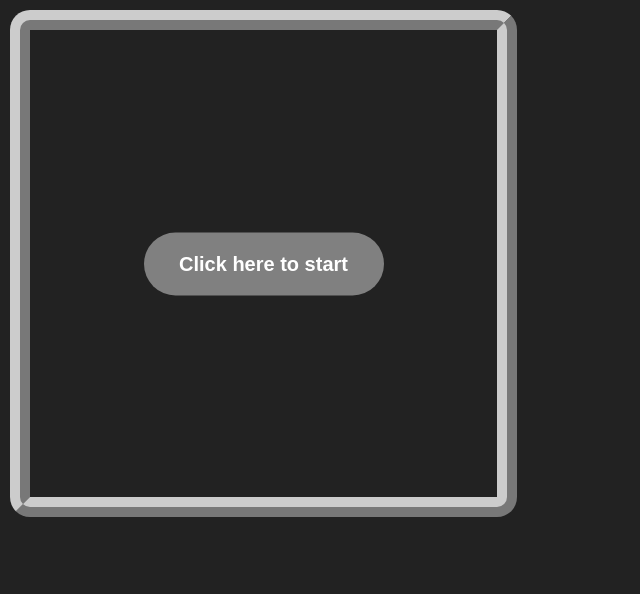
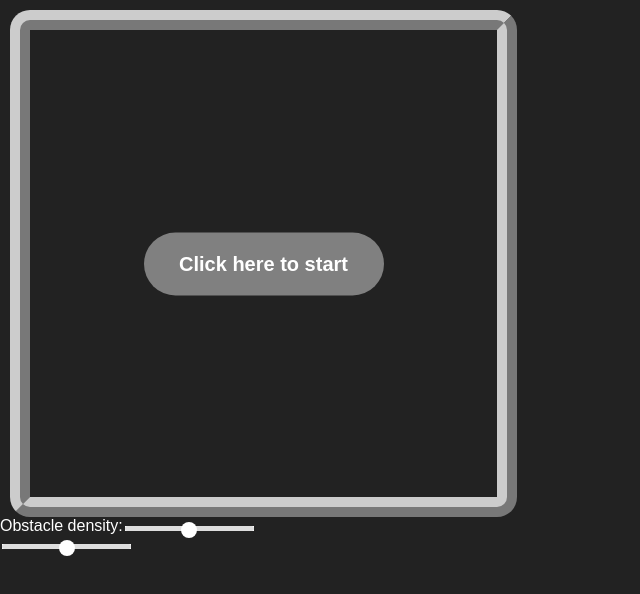
Before and after one commit to kreis84/snake-js, a plain HTML site: page index.html in a window 1280 px wide. Shown: the whole page, without its empty margins (0-640 px from the left). Drawn offline with Linux system fonts and the light colour scheme.

Commit message:
added range input that is working on opera too

```diff
--- a/css/style.css
+++ b/css/style.css
@@ -77,3 +77,40 @@ body,html
 	background-color: white;
 	color: grey;
 }
+
+.settings
+{
+	color: white;
+}
+
+
+
+input[type=range]{
+    -webkit-appearance: none;
+}
+
+input[type=range]::-webkit-slider-runnable-track {
+    width: 300px;
+    height: 5px;
+    background: #ddd;
+    border: none;
+    border-radius: 3px;
+}
+
+input[type=range]::-webkit-slider-thumb {
+    -webkit-appearance: none;
+    border: none;
+    height: 16px;
+    width: 16px;
+    border-radius: 50%;
+    background: white;
+    margin-top: -4px;
+}
+
+input[type=range]:focus {
+    outline: none;
+}
+
+input[type=range]:focus::-webkit-slider-runnable-track {
+    background: #ccc;
+}
--- a/scripts/Snake.js
+++ b/scripts/Snake.js
@@ -20,8 +20,7 @@ var SNAKE = (function() {
 		food = false,
 		eating = false,
 		mainAreaBorderSize = 20,
-		$snakeLengthText;
-
+		$settings;
 
 	initSnake = function()
 	{
@@ -252,6 +251,15 @@ var SNAKE = (function() {
 		if((oldDirection == 'right') && (direction == 'left')) direction = oldDirection;
 	}
 
+	settingsInit = function()
+	{
+	 	$settings =	$('<form>').addClass('settings')
+			 			  .append('<div class=\'obstaclesDensity\'>')
+			 			  .append('<div class=\'snakeSpeed\'>');
+		$('body').append($settings);
+		$('.obstaclesDensity').append('<label>Obstacle density:</label>').append('<input type=\'range\'>');
+		$('.snakeSpeed').append('<input type=\'range\'>');
+	}
 
 
 	return{
@@ -274,6 +282,7 @@ var SNAKE = (function() {
 									$(this).remove();
 								});
 				$mainArea.prepend($startText);
+				settingsInit();
 			}
 	};
 })();
```
Also changed, not shown: index.html (line endings or trailing spaces).
